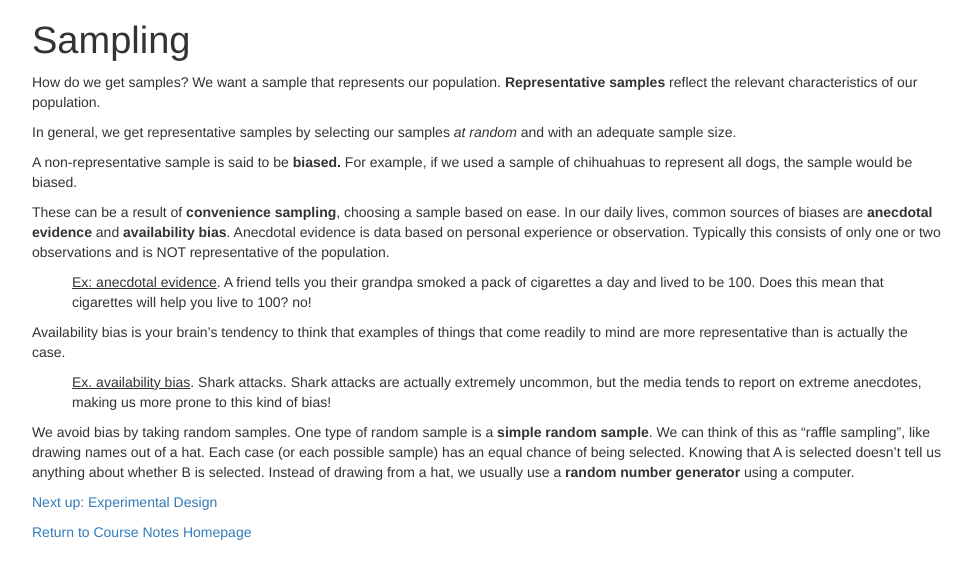
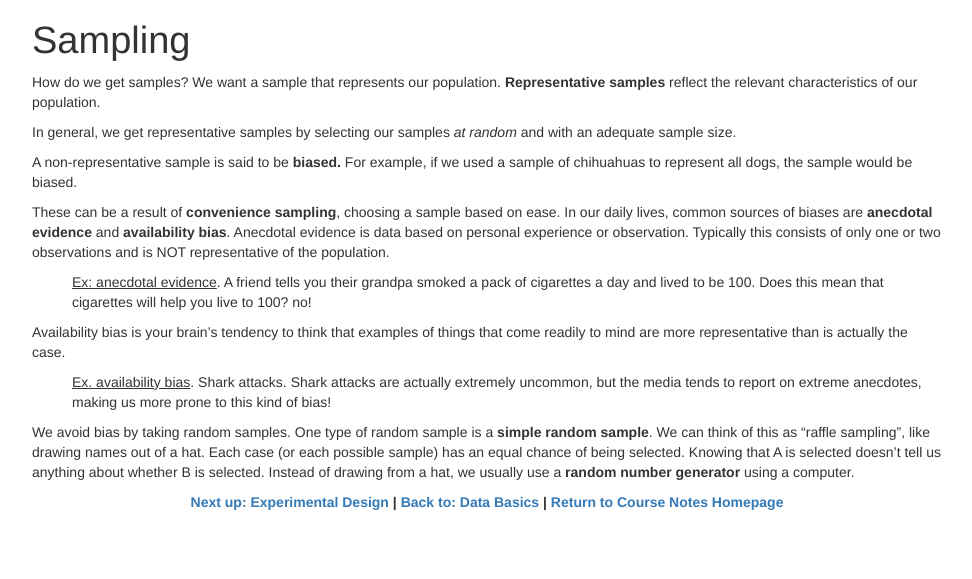
Before and after one commit to lgpcappiello/lgpcappiello.github.io, a Jekyll site: the page teaching/IntroStats/descriptives/sampling.html, which Jekyll copies as it is, in a window 1280 px wide. Shown: the top 579 px of the page, without its empty margins (153-1125 px from the left). Built offline with Jekyll 4.4.1, drawn with Linux system fonts in a browser that asks for light colours.

Commit message:
Updated links

```diff
--- a/teaching/IntroStats/descriptives/databasics.Rmd
+++ b/teaching/IntroStats/descriptives/databasics.Rmd
@@ -62,6 +62,4 @@
     <li>If you're unsure whether a variable is discrete or continuous, pick a number with some decimal places - like 1.83 - and ask yourself if that value makes sense. If it doesn't, it's probably discrete. (Ex: number of siblings)</li>
 </ul>
 
-<a href="https://lgpcappiello.github.io/teaching/IntroStats/descriptives/sampling.html">Next up: Sampling</a>
-
-<a href="https://lgpcappiello.github.io/teaching/IntroStats">Return to Course Notes Homepage</a>
+<center><b> <a href="https://lgpcappiello.github.io/teaching/IntroStats/descriptives/sampling.html">Next up: Sampling</a> | <a href="https://lgpcappiello.github.io/teaching/IntroStats/descriptives/terminology.html">Back to: Terminology</a> | <a href="https://lgpcappiello.github.io/teaching/IntroStats">Return to Course Notes Homepage</a> </center></b>
--- a/teaching/IntroStats/descriptives/databasics.html
+++ b/teaching/IntroStats/descriptives/databasics.html
@@ -493,8 +493,10 @@
 If you’re unsure whether a variable is discrete or continuous, pick a number with some decimal places - like 1.83 - and ask yourself if that value makes sense. If it doesn’t, it’s probably discrete. (Ex: number of siblings)
 </li>
 </ul>
-<p><a href="https://lgpcappiello.github.io/teaching/IntroStats/descriptives/sampling.html">Next up: Sampling</a></p>
-<p><a href="https://lgpcappiello.github.io/teaching/IntroStats">Return to Course Notes Homepage</a></p>
+<center>
+<b> <a href="https://lgpcappiello.github.io/teaching/IntroStats/descriptives/sampling.html">Next up: Sampling</a> | <a href="https://lgpcappiello.github.io/teaching/IntroStats/descriptives/terminology.html">Back to: Terminology</a> | <a href="https://lgpcappiello.github.io/teaching/IntroStats">Return to Course Notes Homepage</a>
+</center>
+<p></b></p>
 
 
 
--- a/teaching/IntroStats/descriptives/design.Rmd
+++ b/teaching/IntroStats/descriptives/design.Rmd
@@ -48,6 +48,4 @@
 </ul>
 <p>This helps avoid bias (placebo effect, doctor's expectations for outcome, etc.)!</p>
 
-<a href="https://lgpcappiello.github.io/teaching/IntroStats/descriptives/plots.html">Next up: Graphical Displays</a>
-
-<a href="https://lgpcappiello.github.io/teaching/IntroStats">Return to Course Notes Homepage</a>
+<center><b><a href="https://lgpcappiello.github.io/teaching/IntroStats/descriptives/plots.html">Next up: Graphical Displays</a> | <a href="https://lgpcappiello.github.io/teaching/IntroStats/descriptives/sampling.html">Back to: Sampling</a> | <a href="https://lgpcappiello.github.io/teaching/IntroStats">Return to Course Notes Homepage</a></center></b>
--- a/teaching/IntroStats/descriptives/design.html
+++ b/teaching/IntroStats/descriptives/design.html
@@ -452,8 +452,10 @@
 <p>
 This helps avoid bias (placebo effect, doctor’s expectations for outcome, etc.)!
 </p>
-<p><a href="https://lgpcappiello.github.io/teaching/IntroStats/descriptives/plots.html">Next up: Graphical Displays</a></p>
-<p><a href="https://lgpcappiello.github.io/teaching/IntroStats">Return to Course Notes Homepage</a></p>
+<center>
+<b><a href="https://lgpcappiello.github.io/teaching/IntroStats/descriptives/plots.html">Next up: Graphical Displays</a> | <a href="https://lgpcappiello.github.io/teaching/IntroStats/descriptives/sampling.html">Back to: Sampling</a> | <a href="https://lgpcappiello.github.io/teaching/IntroStats">Return to Course Notes Homepage</a>
+</center>
+<p></b></p>
 
 
 
--- a/teaching/IntroStats/descriptives/plots.Rmd
+++ b/teaching/IntroStats/descriptives/plots.Rmd
@@ -49,6 +49,4 @@
 
 We will see more graphical presentations as we move through this module.
 
-<a href="https://lgpcappiello.github.io/teaching/IntroStats/descriptives/plots">Next up: Graphical Displays</a>
-
-<a href="https://lgpcappiello.github.io/teaching/IntroStats">Return to Course Notes Homepage</a>
+<center><b><a href="https://lgpcappiello.github.io/teaching/IntroStats/descriptives/plots">Next up: Graphical Displays</a> | <a href="https://lgpcappiello.github.io/teaching/IntroStats/descriptives/design.html">Back to: Experimental Design</a> | <a href="https://lgpcappiello.github.io/teaching/IntroStats">Return to Course Notes Homepage</a></center></b>
--- a/teaching/IntroStats/descriptives/sampling.Rmd
+++ b/teaching/IntroStats/descriptives/sampling.Rmd
@@ -16,6 +16,4 @@
 </p>
 <p>We avoid bias by taking random samples. One type of random sample is a&nbsp;<strong>simple random sample</strong>. We can think of this as "raffle sampling", like drawing names out of a hat. Each case (or each possible sample) has an equal chance of being selected. Knowing that A is selected doesn't tell us anything about whether B is selected. Instead of drawing from a hat, we usually use a&nbsp;<strong>random number generator</strong> using a computer.</p>
 
-<a href="https://lgpcappiello.github.io/teaching/IntroStats/descriptives/design.html">Next up: Experimental Design</a>
-
-<a href="https://lgpcappiello.github.io/teaching/IntroStats">Return to Course Notes Homepage</a>
+<center><b><a href="https://lgpcappiello.github.io/teaching/IntroStats/descriptives/design.html">Next up: Experimental Design</a> | <a href="https://lgpcappiello.github.io/teaching/IntroStats/descriptives/databasics.html">Back to: Data Basics</a>  | <a href="https://lgpcappiello.github.io/teaching/IntroStats">Return to Course Notes Homepage</a></center></b>
--- a/teaching/IntroStats/descriptives/sampling.html
+++ b/teaching/IntroStats/descriptives/sampling.html
@@ -390,8 +390,10 @@
 <p>
 We avoid bias by taking random samples. One type of random sample is a <strong>simple random sample</strong>. We can think of this as “raffle sampling”, like drawing names out of a hat. Each case (or each possible sample) has an equal chance of being selected. Knowing that A is selected doesn’t tell us anything about whether B is selected. Instead of drawing from a hat, we usually use a <strong>random number generator</strong> using a computer.
 </p>
-<p><a href="https://lgpcappiello.github.io/teaching/IntroStats/descriptives/design.html">Next up: Experimental Design</a></p>
-<p><a href="https://lgpcappiello.github.io/teaching/IntroStats">Return to Course Notes Homepage</a></p>
+<center>
+<b><a href="https://lgpcappiello.github.io/teaching/IntroStats/descriptives/design.html">Next up: Experimental Design</a> | <a href="https://lgpcappiello.github.io/teaching/IntroStats/descriptives/databasics.html">Back to: Data Basics</a> | <a href="https://lgpcappiello.github.io/teaching/IntroStats">Return to Course Notes Homepage</a>
+</center>
+<p></b></p>
 
 
 
--- a/teaching/IntroStats/descriptives/terminology.Rmd
+++ b/teaching/IntroStats/descriptives/terminology.Rmd
@@ -20,6 +20,4 @@
 - We can also take a **sample**, a subset of the population we get data from.
   - If you think of the population as a pie, the sample is a small slice. If it's a good pie, the small slice will tell you that.
 
-<a href="https://lgpcappiello.github.io/teaching/IntroStats/descriptives/databasics.html">Next up: Data Basics</a>
-
-<a href="https://lgpcappiello.github.io/teaching/IntroStats">Return to Course Notes Homepage</a>
+<center><b> <a href="https://lgpcappiello.github.io/teaching/IntroStats/descriptives/databasics.html">Next up: Data Basics</a> | <a href="https://lgpcappiello.github.io/teaching/IntroStats">Return to Course Notes Homepage</a> </center></b>
--- a/teaching/IntroStats/descriptives/terminology.html
+++ b/teaching/IntroStats/descriptives/terminology.html
@@ -386,8 +386,10 @@
 <li>If you think of the population as a pie, the sample is a small slice. If it’s a good pie, the small slice will tell you that.</li>
 </ul></li>
 </ul>
-<p><a href="https://lgpcappiello.github.io/teaching/IntroStats/descriptives/databasics.html">Next up: Data Basics</a></p>
-<p><a href="https://lgpcappiello.github.io/teaching/IntroStats">Return to Course Notes Homepage</a></p>
+<center>
+<b> <a href="https://lgpcappiello.github.io/teaching/IntroStats/descriptives/databasics.html">Next up: Data Basics</a> | <a href="https://lgpcappiello.github.io/teaching/IntroStats">Return to Course Notes Homepage</a>
+</center>
+<p></b></p>
 
 
 
```
Also changed, not shown: teaching/IntroStats/descriptives/plots.html (+4 -2 lines).
